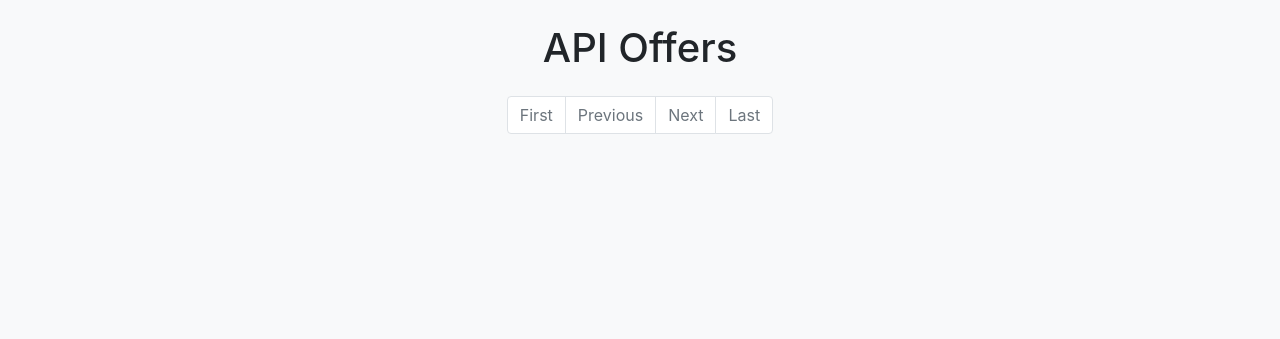
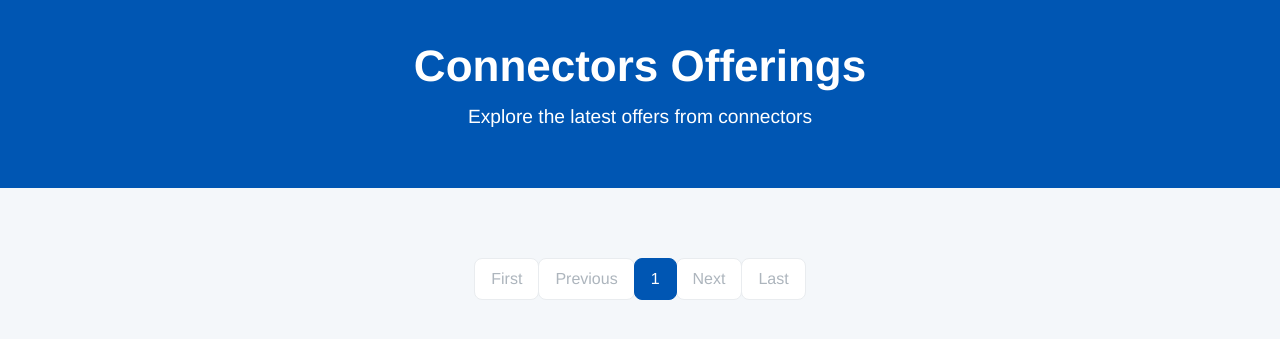
Before and after one commit to EU-OPTIMI/Consume-User-Interface-2, a Django app: page /consume/connector_offers/ in a window 1280 px wide. Shown: the top 339 px of the page. Run offline with Django 5.2, Linux system fonts and the light colour scheme; data that the repository does not hold is empty; some libraries are stand-ins or nearby versions.

Commit message:
not working

```diff
--- a/consume/connector.py
+++ b/consume/connector.py
@@ -102,7 +102,7 @@ def get_data(artifact):
 
     response = requests.get(artifact, headers=headers)
     response_json = response.json()
-    print("response_json", response_json)
+    return response_json
 
 def runner(offer_url):
     offer_id = offer_url.split('/')[-1]
@@ -111,4 +111,5 @@ def runner(offer_url):
     action, artifact = description_request(offer, catalog_url)
     agreement_url = contract_request(action, artifact, offer_id)
     artifact_data_url = get_agreement(agreement_url)
-    get_data(artifact_data_url)
+    artifact_url = get_data(artifact_data_url)
+    return artifact_url
--- a/consume/views.py
+++ b/consume/views.py
@@ -63,6 +63,5 @@ def selected_offer(request, offer_id):
 
 def consume_offer(request, offer_id):
     offer_url = f"https://ds2provider.collab-cloud.eu:8081/api/offers/{offer_id}"
-    if offer_url:
-        runner(offer_url)
-    return render(request, 'consume/consume_offer.html',{'offer_url': offer_url})
+    artifact_url = runner(offer_url)
+    return render(request, 'consume/consume_offer.html',{'artifact_url': artifact_url})
--- a/core/urls.py
+++ b/core/urls.py
@@ -1,23 +1,11 @@
-"""
-URL configuration for core project.
-
-The `urlpatterns` list routes URLs to views. For more information please see:
-    https://docs.djangoproject.com/en/5.1/topics/http/urls/
-Examples:
-Function views
-    1. Add an import:  from my_app import views
-    2. Add a URL to urlpatterns:  path('', views.home, name='home')
-Class-based views
-    1. Add an import:  from other_app.views import Home
-    2. Add a URL to urlpatterns:  path('', Home.as_view(), name='home')
-Including another URLconf
-    1. Import the include() function: from django.urls import include, path
-    2. Add a URL to urlpatterns:  path('blog/', include('blog.urls'))
-"""
 from django.contrib import admin
 from django.urls import path, include
+from django.shortcuts import redirect
 
 urlpatterns = [
     path('admin/', admin.site.urls),
     path('consume/', include('consume.urls')),
+
+    path('', lambda request: redirect('/consume/connector_offers/', permanent=False)),
+
 ]
--- a/templates/consume/connector_offers.html
+++ b/templates/consume/connector_offers.html
@@ -3,39 +3,97 @@
 <head>
     <meta charset="UTF-8">
     <meta name="viewport" content="width=device-width, initial-scale=1.0">
-    <title>API Offers</title>
+    <title>Connectors Offerings</title>
     <link rel="stylesheet" href="https://maxcdn.bootstrapcdn.com/bootstrap/4.5.2/css/bootstrap.min.css">
     <style>
         body {
-            background-color: #f8f9fa;
+            background-color: #f4f7fa;
+            font-family: 'Helvetica Neue', Arial, sans-serif;
+            color: #333;
         }
+        /* Header */
+        .header {
+            background-color: #0056b3;
+            color: white;
+            padding: 40px 0;
+            text-align: center;
+            margin-bottom: 40px;
+        }
+        .header h1 {
+            font-size: 2.75rem;
+            font-weight: 600;
+            margin-bottom: 10px;
+        }
+        .header p {
+            font-size: 1.2rem;
+            font-weight: 300;
+        }
+        /* Card Design */
         .card-container {
-            margin-bottom: 20px;
+            margin-bottom: 30px;
         }
         .card {
-            border-radius: 0.5rem;
-            box-shadow: 0 4px 8px rgba(0, 0, 0, 0.1);
+            border-radius: 0.75rem;
+            border: none;
+            box-shadow: 0 4px 12px rgba(0, 0, 0, 0.12);
+            transition: all 0.3s ease-in-out;
+        }
+        .card:hover {
+            transform: translateY(-5px);
+            box-shadow: 0 6px 20px rgba(0, 0, 0, 0.15);
+        }
+        .card-body {
+            padding: 20px;
         }
         .card-title {
-            font-size: 1.25rem;
+            font-size: 1.6rem;
+            font-weight: 600;
+            color: #0056b3;
         }
         .card-text {
-            font-size: 0.875rem;
-            white-space: nowrap;
-            overflow: hidden;
-            text-overflow: ellipsis;
+            font-size: 1rem;
+            margin-bottom: 12px;
         }
+        .card-text strong {
+            font-weight: 500;
+            color: #495057;
+        }
+        /* Pagination */
         .pagination {
             justify-content: center;
+            padding: 30px 0;
+        }
+        .pagination .page-item .page-link {
+            color: #0056b3;
+            border-radius: 0.5rem;
+            padding: 10px 16px;
+            border: 1px solid #0056b3;
+        }
+        .pagination .page-item.active .page-link,
+        .pagination .page-item:hover .page-link {
+            background-color: #0056b3;
+            color: white;
+            border-color: #0056b3;
+        }
+        .pagination .page-item.disabled .page-link {
+            color: #adb5bd;
+            border-color: #e9ecef;
         }
     </style>
 </head>
 <body>
+
+    <!-- Header Section -->
+    <div class="header">
+        <h1>Connectors Offerings</h1>
+        <p>Explore the latest offers from connectors</p>
+    </div>
+
+    <!-- Main Content -->
     <div class="container">
-        <h1 class="my-4 text-center">API Offers</h1>
         <div class="row">
             {% for offer in offers %}
-            <div class="col-md-4 col-lg-3 card-container">
+            <div class="col-md-6 col-lg-4 card-container">
                 <div class="card">
                     <div class="card-body">
                         <h5 class="card-title">{{ offer.title }}</h5>
@@ -44,7 +102,7 @@
                         <p class="card-text"><strong>Modification Date:</strong> {{ offer.modificationDate }}</p>
                         <p class="card-text"><strong>Keywords:</strong> {{ offer.keywords|join:", " }}</p>
                         <p class="card-text">
-                            <strong>Offer ID:</strong> <a href="{% url 'selected_offer' offer.offer_id %}">{{ offer.offer_id }}</a>
+                            <strong>Offer ID:</strong> <a href="{% url 'selected_offer' offer.offer_id %}" class="text-primary">{{ offer.offer_id }}</a>
                         </p>
                     </div>
                 </div>
@@ -58,36 +116,34 @@
                 <!-- First and Previous Buttons -->
                 {% if pagination.prev %}
                 <li class="page-item"><a class="page-link" href="?page=1&size={{ pagination.size }}">First</a></li>
-                <li class="page-item"><a class="page-link" href="?page={{ pagination.prev|slice:"-1:" }}&size={{ pagination.size }}">Previous</a></li>
+                <li class="page-item"><a class="page-link" href="?page={{ pagination.prev }}&size={{ pagination.size }}">Previous</a></li>
                 {% else %}
                 <li class="page-item disabled"><span class="page-link">First</span></li>
                 <li class="page-item disabled"><span class="page-link">Previous</span></li>
                 {% endif %}
 
                 <!-- Page Numbers -->
-                {% with page_range|slice:":5" as first_pages %}
-                {% for i in first_pages %}
+                {% if pagination.current_page > 3 %}
+                <li class="page-item"><a class="page-link" href="?page=1&size={{ pagination.size }}">1</a></li>
+                <li class="page-item disabled"><span class="page-link">...</span></li>
+                {% endif %}
+
+                {% for i in pagination.page_range %}
+                {% if i >= pagination.current_page|add:-2 and i <= pagination.current_page|add:2 %}
                 <li class="page-item {% if i == pagination.current_page %}active{% endif %}">
                     <a class="page-link" href="?page={{ i }}&size={{ pagination.size }}">{{ i }}</a>
                 </li>
+                {% endif %}
                 {% endfor %}
-                {% endwith %}
 
-                {% if pagination.current_page < pagination.total_pages|add:"-4" %}
+                {% if pagination.current_page < pagination.total_pages|add:-2 %}
                 <li class="page-item disabled"><span class="page-link">...</span></li>
+                <li class="page-item"><a class="page-link" href="?page={{ pagination.total_pages }}&size={{ pagination.size }}">{{ pagination.total_pages }}</a></li>
                 {% endif %}
-
-                {% with page_range|slice:"-5:" as last_pages %}
-                {% for i in last_pages %}
-                <li class="page-item {% if i == pagination.current_page %}active{% endif %}">
-                    <a class="page-link" href="?page={{ i }}&size={{ pagination.size }}">{{ i }}</a>
-                </li>
-                {% endfor %}
-                {% endwith %}
 
                 <!-- Next and Last Buttons -->
                 {% if pagination.next %}
-                <li class="page-item"><a class="page-link" href="?page={{ pagination.next|slice:"-1:" }}&size={{ pagination.size }}">Next</a></li>
+                <li class="page-item"><a class="page-link" href="?page={{ pagination.next }}&size={{ pagination.size }}">Next</a></li>
                 <li class="page-item"><a class="page-link" href="?page={{ pagination.total_pages }}&size={{ pagination.size }}">Last</a></li>
                 {% else %}
                 <li class="page-item disabled"><span class="page-link">Next</span></li>
@@ -96,6 +152,7 @@
             </ul>
         </nav>
     </div>
+
     <script src="https://code.jquery.com/jquery-3.5.1.slim.min.js"></script>
     <script src="https://cdn.jsdelivr.net/npm/@popperjs/core@2.9.2/dist/umd/popper.min.js"></script>
     <script src="https://maxcdn.bootstrapcdn.com/bootstrap/4.5.2/js/bootstrap.min.js"></script>
```
Also changed, not shown: templates/consume/consume_offer.html (+60 -6 lines), templates/consume/selected_offer.html (+67 -7 lines), core/settings.py (line endings or trailing spaces).
